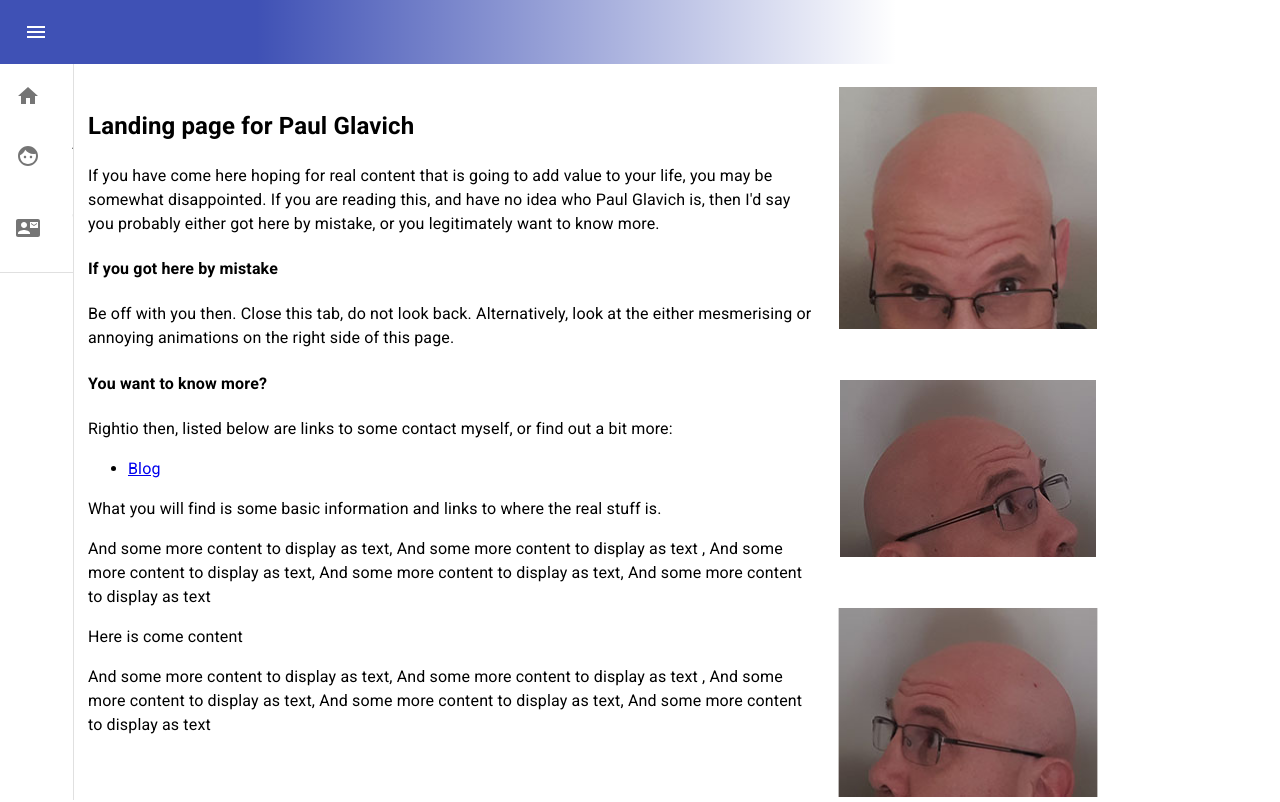
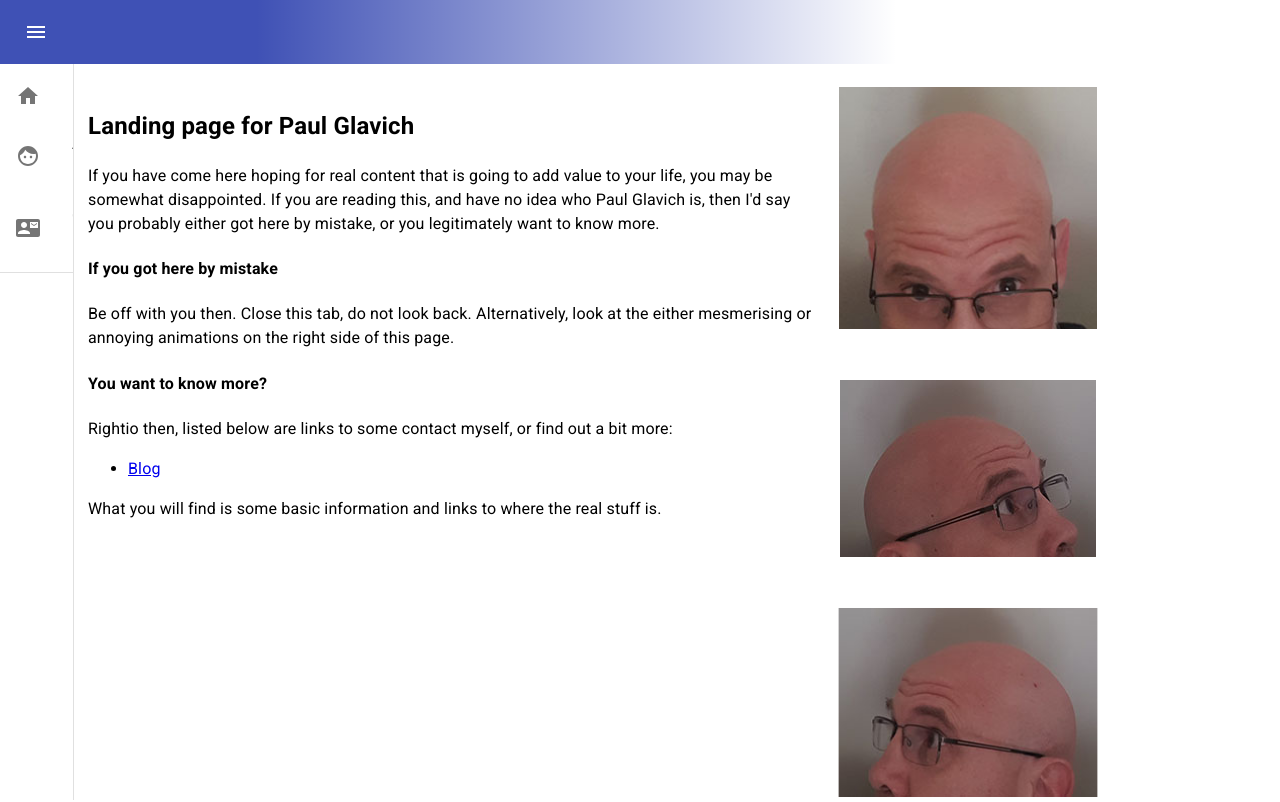
Before and after one commit to glav/PersonalSite, a React (Create React App) app in the folder glavsite/: page / in a window 1280 px wide. Shown: the top 802 px of the page. Built offline with nearby package versions, Linux system fonts and the light colour scheme.

Commit message:
Removed rrubbish

```diff
--- a/glavsite/src/components/Content/homeblurb/homeblurb.js
+++ b/glavsite/src/components/Content/homeblurb/homeblurb.js
@@ -26,15 +26,6 @@ export default function Homeblurb(props) {
 
             <p>What you will find is some basic information and links to where the real stuff is.</p>
 
-            <p>And some more content to display as text, And some more content to display as text
-                    , And some more content to display as text, And some more content to display as text,
-                    And some more content to display as text</p>
-
-            <p>Here is come content</p>
-
-            <p>And some more content to display as text, And some more content to display as text
-                    , And some more content to display as text, And some more content to display as text,
-                    And some more content to display as text</p>
         </Typography>
     );
 }
```
